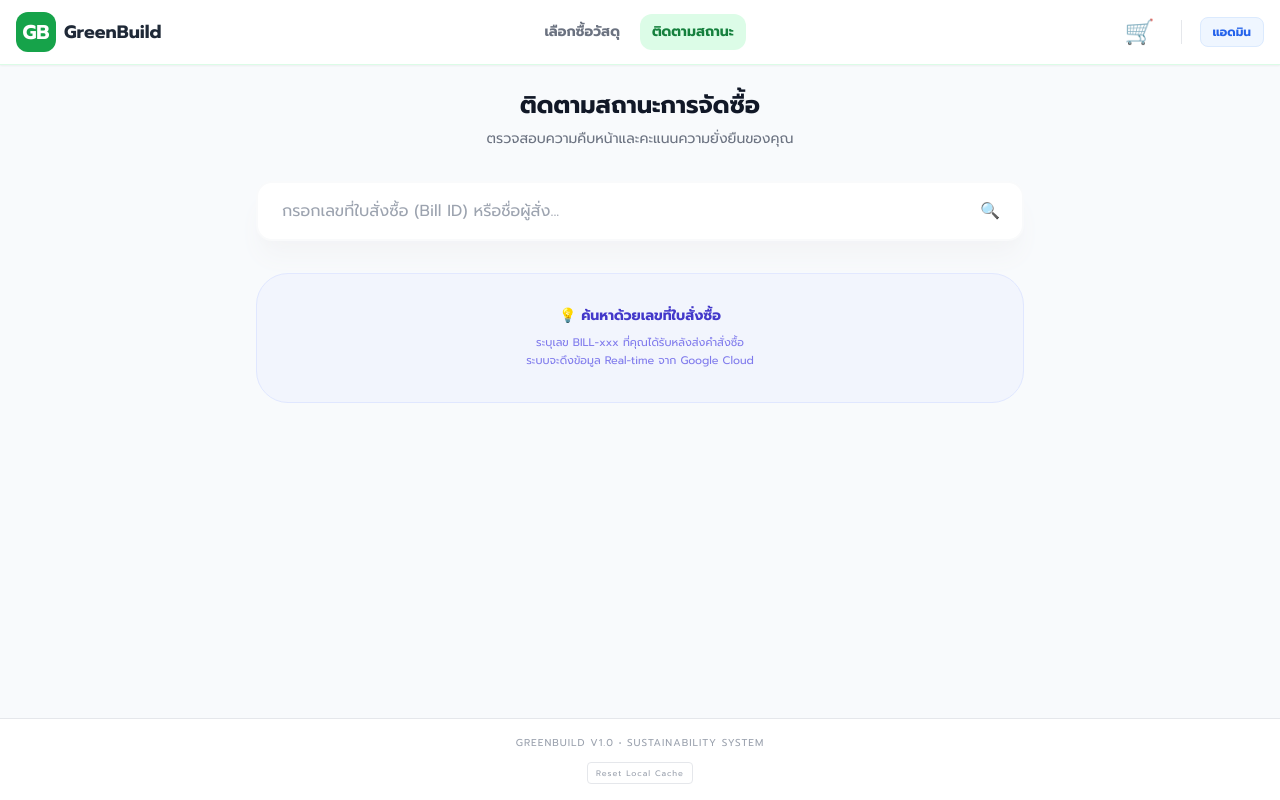
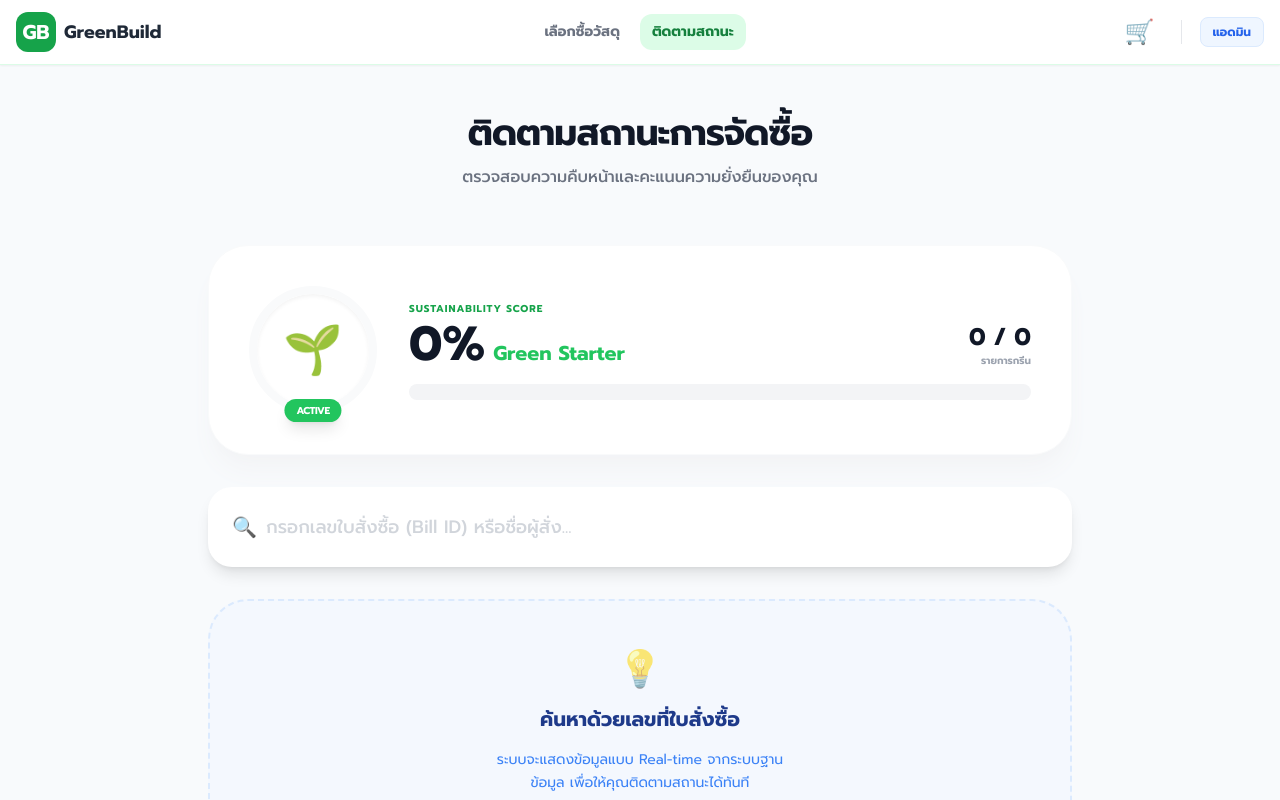
Before and after one commit to anuphat-bit/GreenBuild, a React (Vite) app: page / in a window 1280 px wide. Both pictures are taken after a click on the button "ติดตามสถานะ". Shown: the top 800 px of the page. Built offline with nearby package versions, Linux system fonts and the light colour scheme.

Commit message:
Update TrackOrderView.tsx

```diff
--- a/components/TrackOrderView.tsx
+++ b/components/TrackOrderView.tsx
@@ -1,202 +1,120 @@
+import React, { useState } from 'react';
+import { ViewType, OrderItem } from '../types';
 
-import React, { useState, useMemo } from 'react';
-import { OrderItem, OrderStatus } from '../types';
-
-interface TrackOrderViewProps {
+interface UserTrackViewProps {
   orders: OrderItem[];
+  onNavigate?: (view: ViewType) => void;
 }
 
-const TrackOrderView: React.FC<TrackOrderViewProps> = ({ orders }) => {
+const UserTrackView: React.FC<UserTrackViewProps> = ({ orders, onNavigate }) => {
   const [searchQuery, setSearchQuery] = useState('');
 
-  // คำนวณสถิติความยั่งยืน
-  const sustainabilityStats = useMemo(() => {
-    const total = orders.length;
-    const green = orders.filter(o => o.isGreen).length;
-    const ratio = total > 0 ? (green / total) * 100 : 0;
+  // --- คำนวณ Sustainability Score ---
+  // สมมติว่าคะแนนมาจากการเปรียบเทียบรายการที่เป็น Green เทียบกับทั้งหมด
+  const totalItems = orders.length;
+  const greenItems = orders.filter(item => item.isGreen).length;
+  const sustainabilityPercent = totalItems > 0 ? Math.round((greenItems / totalItems) * 100) : 0;
 
-    let tier = "Green Beginner";
-    let tierColor = "text-gray-400";
-    let emoji = "🌱";
-
-    if (ratio >= 80) {
-      tier = "Sustainability Champion";
-      tierColor = "text-emerald-600";
-      emoji = "🏆";
-    } else if (ratio >= 50) {
-      tier = "Eco Explorer";
-      tierColor = "text-green-500";
-      emoji = "🌿";
-    } else if (ratio > 0) {
-      tier = "Green Starter";
-      tierColor = "text-emerald-400";
-      emoji = "🌱";
-    }
-
-    return { total, green, ratio, tier, tierColor, emoji };
-  }, [orders]);
-
-  const groupedOrders = useMemo(() => {
-    const query = searchQuery.toLowerCase().trim();
-    if (!query) return [];
-
-    const matchedItems = orders.filter(order =>
-      order.billId.toLowerCase().includes(query) ||
-      order.userName.toLowerCase().includes(query) ||
-      order.productName.toLowerCase().includes(query)
+  // กรองรายการตามการค้นหา (Bill ID หรือ ชื่อผู้สั่ง)
+  const filteredOrders = orders.filter(order =>
+    order.billId.toLowerCase().includes(searchQuery.toLowerCase()) ||
+    order.userName.toLowerCase().includes(searchQuery.toLowerCase())
   );
 
-    const billIds = Array.from(new Set(matchedItems.map(item => item.billId)));
-    const allItemsInBills = orders.filter(order => billIds.includes(order.billId));
-
-    const groups: Record<string, OrderItem[]> = {};
-    allItemsInBills.forEach(item => {
-      if (!groups[item.billId]) groups[item.billId] = [];
-      groups[item.billId].push(item);
-    });
-
-    return Object.entries(groups).sort((a, b) => {
-      const timeA = new Date(a[1][0].requestedAt).getTime();
-      const timeB = new Date(b[1][0].requestedAt).getTime();
-      return timeB - timeA;
-    });
-  }, [orders, searchQuery]);
-
-  const getStatusDisplay = (status: OrderStatus) => {
-    switch (status) {
-      case OrderStatus.APPROVED: return { label: 'อนุมัติแล้ว', color: 'text-emerald-600', bg: 'bg-emerald-50' };
-      case OrderStatus.REJECTED: return { label: 'ปฏิเสธคำขอ', color: 'text-rose-600', bg: 'bg-rose-50' };
-      case OrderStatus.SHIPPED: return { label: 'จัดส่งแล้ว', color: 'text-indigo-600', bg: 'bg-indigo-50' };
-      default: return { label: 'รอตรวจสอบ', color: 'text-amber-600', bg: 'bg-amber-50' };
-    }
-  };
-
   return (
-    <div className="max-w-3xl mx-auto space-y-8 animate-in fade-in duration-500 pb-20 px-2 md:px-0">
-      <div className="text-center space-y-2">
-        <h1 className="text-2xl font-bold text-gray-900">ติดตามสถานะการจัดซื้อ</h1>
-        <p className="text-gray-500 text-sm">ตรวจสอบความคืบหน้าและคะแนนความยั่งยืนของคุณ</p>
+    <div className="max-w-4xl mx-auto space-y-8 animate-in fade-in duration-700 px-4 pb-20">
+      {/* Header Section */}
+      <div className="text-center space-y-3 py-6">
+        <h1 className="text-4xl font-extrabold text-gray-900 tracking-tight">ติดตามสถานะการจัดซื้อ</h1>
+        <p className="text-gray-500 font-medium">ตรวจสอบความคืบหน้าและคะแนนความยั่งยืนของคุณ</p>
       </div>
 
-      {/* Sustainability Dashboard (แท่งเขียวๆ) */}
-      {orders.length > 0 && (
-        <div className="bg-white rounded-3xl border border-emerald-100 shadow-sm overflow-hidden animate-in slide-in-from-top-4 duration-700">
-          <div className="p-6 md:p-8 bg-gradient-to-br from-emerald-50 to-white flex flex-col md:flex-row items-center gap-6">
-            <div className="relative flex-shrink-0">
-               <div className="w-20 h-20 rounded-full border-4 border-white flex items-center justify-center bg-white shadow-lg text-4xl">
-                  {sustainabilityStats.emoji}
+      {/* --- 1. Sustainability Score Dashboard Card --- */}
+      <div className="bg-white rounded-[40px] p-8 md:p-10 shadow-xl shadow-gray-100 border border-gray-50 relative overflow-hidden">
+        <div className="flex flex-col md:flex-row items-center gap-8 relative z-10">
+          {/* Badge & Level Icon */}
+          <div className="relative">
+            <div className="w-32 h-32 rounded-full border-8 border-gray-50 flex items-center justify-center bg-white shadow-inner">
+              <span className="text-5xl">🌱</span>
             </div>
-               <div className="absolute -bottom-1 -right-1 bg-emerald-500 text-white text-[9px] font-bold px-2 py-1 rounded-full shadow-md border-2 border-white">
-                 ACTIVE
+            <div className="absolute -bottom-2 left-1/2 -translate-x-1/2 bg-green-500 text-white text-[10px] font-bold px-3 py-1 rounded-full shadow-lg uppercase tracking-tighter">
+              Active
             </div>
           </div>
-            <div className="flex-grow space-y-4 w-full">
+
+          {/* Progress Info */}
+          <div className="flex-grow w-full space-y-4">
             <div className="flex justify-between items-end">
               <div>
-                  <h2 className="text-[10px] font-bold text-emerald-600 uppercase tracking-widest">Sustainability Score</h2>
-                  <div className="flex items-center gap-2">
-                     <span className="text-3xl font-bold text-gray-800">{sustainabilityStats.ratio.toFixed(0)}%</span>
-                     <span className={`text-sm font-bold ${sustainabilityStats.tierColor}`}>{sustainabilityStats.tier}</span>
+                <span className="block text-[10px] font-bold text-green-600 uppercase tracking-widest mb-1">Sustainability Score</span>
+                <div className="flex items-baseline gap-2">
+                  <span className="text-5xl font-black text-gray-900">{sustainabilityPercent}%</span>
+                  <span className="text-xl font-bold text-green-500">Green Starter</span>
                 </div>
               </div>
-                <div className="text-right text-[10px] font-bold text-gray-400 uppercase tracking-widest">
-                  {sustainabilityStats.green} / {sustainabilityStats.total} รายการกรีน
+              <div className="text-right">
+                <span className="text-2xl font-bold text-gray-900">{greenItems} / {totalItems}</span>
+                <p className="text-[10px] font-bold text-gray-400 uppercase">รายการกรีน</p>
               </div>
             </div>
-              <div className="relative w-full h-3 bg-gray-100 rounded-full overflow-hidden">
+
+            {/* Progress Bar */}
+            <div className="h-4 bg-gray-100 rounded-full overflow-hidden p-1">
               <div
-                  className="absolute top-0 left-0 h-full bg-emerald-500 transition-all duration-1000 ease-out"
-                  style={{ width: `${sustainabilityStats.ratio}%` }}
-                >
-                  <div className="absolute inset-0 bg-white/20 animate-pulse"></div>
+                className="h-full bg-gradient-to-r from-green-400 to-green-600 rounded-full transition-all duration-1000 ease-out"
+                style={{ width: `${sustainabilityPercent}%` }}
+              ></div>
             </div>
           </div>
         </div>
       </div>
+
+      {/* --- 2. Search Bar Section --- */}
+      <div className="relative group">
+        <div className="absolute inset-y-0 left-6 flex items-center pointer-events-none text-gray-400 group-focus-within:text-green-500 transition-colors">
+          <span className="text-xl">🔍</span>
         </div>
-      )}
-
-      {/* Search Section */}
-      <div className="relative group">
         <input
           type="text"
+          placeholder="กรอกเลขใบสั่งซื้อ (Bill ID) หรือชื่อผู้สั่ง..."
           value={searchQuery}
           onChange={(e) => setSearchQuery(e.target.value)}
-          placeholder="กรอกเลขที่ใบสั่งซื้อ (Bill ID) หรือชื่อผู้สั่ง..."
-          className="w-full px-6 py-4 bg-white border-2 border-gray-50 rounded-2xl shadow-xl shadow-gray-100 focus:border-green-500 outline-none transition-all pr-12"
+          className="w-full pl-14 pr-6 py-6 bg-white border-2 border-transparent shadow-lg rounded-3xl outline-none focus:border-green-500/20 focus:ring-4 focus:ring-green-500/5 transition-all text-lg font-medium text-gray-700 placeholder:text-gray-300"
         />
-        <div className="absolute right-6 top-1/2 -translate-y-1/2 text-gray-300 pointer-events-none">🔍</div>
       </div>
 
-      <div className="space-y-6">
-        {searchQuery.trim() === '' ? (
-          <div className="bg-indigo-50/50 p-8 rounded-[32px] border border-indigo-100 text-center space-y-2">
-            <p className="text-indigo-700 font-bold text-sm">💡 ค้นหาด้วยเลขที่ใบสั่งซื้อ</p>
-            <p className="text-indigo-600/70 text-[11px] leading-relaxed">
-              ระบุเลข BILL-xxx ที่คุณได้รับหลังส่งคำสั่งซื้อ<br/>
-              ระบบจะดึงข้อมูล Real-time จาก Google Cloud
+      {/* --- 3. Search Results / Empty State --- */}
+      <div className="bg-blue-50/50 rounded-[40px] border-2 border-dashed border-blue-100 p-12 text-center">
+        {searchQuery === '' ? (
+          <div className="space-y-4">
+            <div className="text-4xl animate-pulse">💡</div>
+            <h3 className="text-xl font-bold text-blue-900">ค้นหาด้วยเลขที่ใบสั่งซื้อ</h3>
+            <p className="text-blue-500 text-sm max-w-xs mx-auto leading-relaxed">
+              ระบบจะแสดงข้อมูลแบบ Real-time จากระบบฐานข้อมูล เพื่อให้คุณติดตามสถานะได้ทันที
             </p>
           </div>
-        ) : groupedOrders.length > 0 ? (
-          groupedOrders.map(([billId, items]) => {
-            const firstItem = items[0];
-            const status = getStatusDisplay(firstItem.status);
-            return (
-              <div key={billId} className="bg-white rounded-[32px] border border-gray-100 shadow-sm overflow-hidden animate-in fade-in slide-in-from-bottom-4">
-                <div className="p-6 bg-gray-50/50 border-b flex flex-col md:flex-row justify-between items-start gap-4">
+        ) : filteredOrders.length > 0 ? (
+          <div className="grid grid-cols-1 gap-4 text-left">
+            {filteredOrders.map((order) => (
+              <div key={order.id} className="bg-white p-6 rounded-2xl shadow-sm border border-blue-50 flex justify-between items-center">
                 <div>
-                    <div className="text-[10px] font-bold text-gray-400 uppercase tracking-widest mb-1">เลขที่ใบสั่งซื้อ (BILL ID)</div>
-                    <div className="font-mono font-bold text-gray-900 text-xl tracking-tight">{billId}</div>
-                    <div className="text-xs text-gray-500 mt-1">
-                      โดย <span className="font-bold text-gray-700">{firstItem.userName}</span> ({firstItem.department})
+                  <span className="text-[10px] font-bold text-blue-400 uppercase">{order.billId}</span>
+                  <h4 className="font-bold text-gray-800">{order.productName}</h4>
+                  <p className="text-xs text-gray-500">ผู้สั่ง: {order.userName}</p>
+                </div>
+                <div className="text-right">
+                  <span className="inline-block px-3 py-1 rounded-full text-xs font-bold bg-orange-100 text-orange-600 uppercase">
+                    {order.status}
+                  </span>
+                  <p className="text-[10px] text-gray-400 mt-1">{new Date(order.requestedAt).toLocaleDateString('th-TH')}</p>
                 </div>
               </div>
-                  <div className={`px-5 py-2 rounded-full text-xs font-bold ${status.bg} ${status.color} border shadow-sm self-start md:self-center`}>
-                    {status.label}
+            ))}
           </div>
-                </div>
-
-                <div className="p-6 space-y-4">
-                  {items.map(item => (
-                    <div key={item.id} className="flex items-center gap-4 bg-white p-3 rounded-2xl border border-gray-50 hover:border-emerald-100 transition-colors">
-                      <div className="w-12 h-12 bg-gray-50 rounded-xl flex items-center justify-center overflow-hidden shrink-0 border border-gray-100">
-                        {item.imageAttachment ? (
-                          <img src={item.imageAttachment} className="w-full h-full object-cover" alt="product" />
         ) : (
-                          <span className="text-xl">{item.isGreen ? '🌱' : '📦'}</span>
-                        )}
-                      </div>
-                      <div className="flex-grow">
-                        <div className="flex items-center gap-2">
-                          <h4 className="text-sm font-bold text-gray-800">{item.productName}</h4>
-                          {item.isGreen && <span className="text-[8px] bg-emerald-100 text-emerald-700 font-bold px-1 rounded">GREEN</span>}
-                        </div>
-                        <p className="text-[10px] text-gray-500">{item.quantity} {item.unit} {item.description && `| ${item.description}`}</p>
-                      </div>
-                      {item.finalPrice && (
-                        <div className="text-right shrink-0">
-                          <div className="text-[10px] text-gray-400 font-bold uppercase">ราคา</div>
-                          <div className="text-sm font-bold text-emerald-600">฿{item.finalPrice.toLocaleString()}</div>
-                        </div>
-                      )}
-                    </div>
-                  ))}
-
-                  {firstItem.adminComment && (
-                    <div className="mt-4 p-4 bg-blue-50/50 rounded-2xl border border-blue-100/50">
-                      <span className="text-[10px] font-bold text-blue-600 uppercase tracking-widest block mb-1">หมายเหตุจากเจ้าหน้าที่</span>
-                      <p className="text-xs text-blue-800 italic leading-relaxed">"{firstItem.adminComment}"</p>
-                    </div>
-                  )}
-                </div>
-              </div>
-            );
-          })
-        ) : (
-          <div className="text-center py-20 bg-gray-50 rounded-[40px] border-2 border-dashed border-gray-200">
-            <div className="text-5xl mb-4 grayscale opacity-20">🕵️‍♂️</div>
-            <h3 className="text-lg font-bold text-gray-400">ไม่พบข้อมูลในระบบ</h3>
-            <p className="text-xs text-gray-300 mt-1">กรุณาตรวจสอบเลข Bill ID อีกครั้ง</p>
+          <div className="py-10">
+            <div className="text-4xl mb-4">🏜️</div>
+            <p className="text-gray-400 font-bold">ไม่พบข้อมูลที่ค้นหา</p>
           </div>
         )}
       </div>
@@ -204,4 +122,4 @@ const TrackOrderView: React.FC<TrackOrderViewProps> = ({ orders }) => {
   );
 };
 
-export default TrackOrderView;
+export default UserTrackView;
```
Lines whose indentation alone changed are shown as unchanged.
